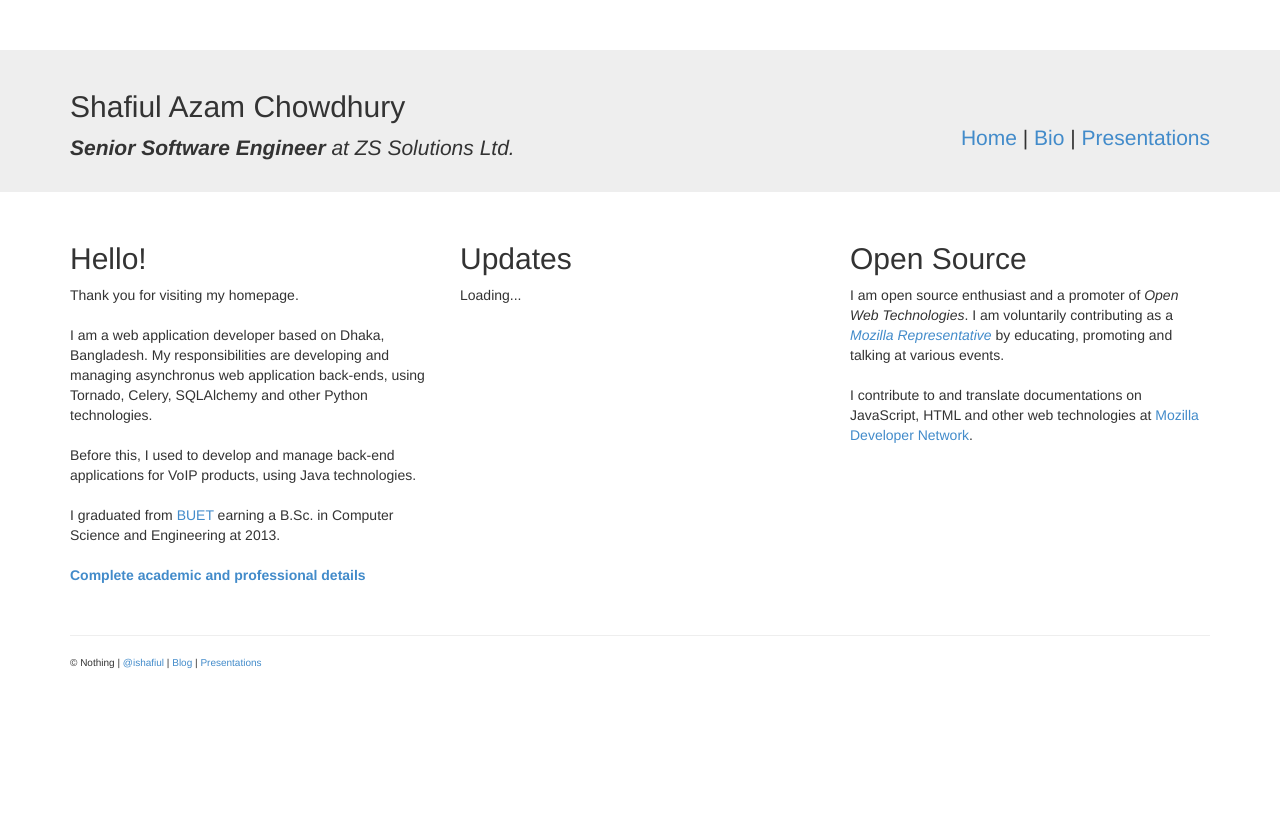
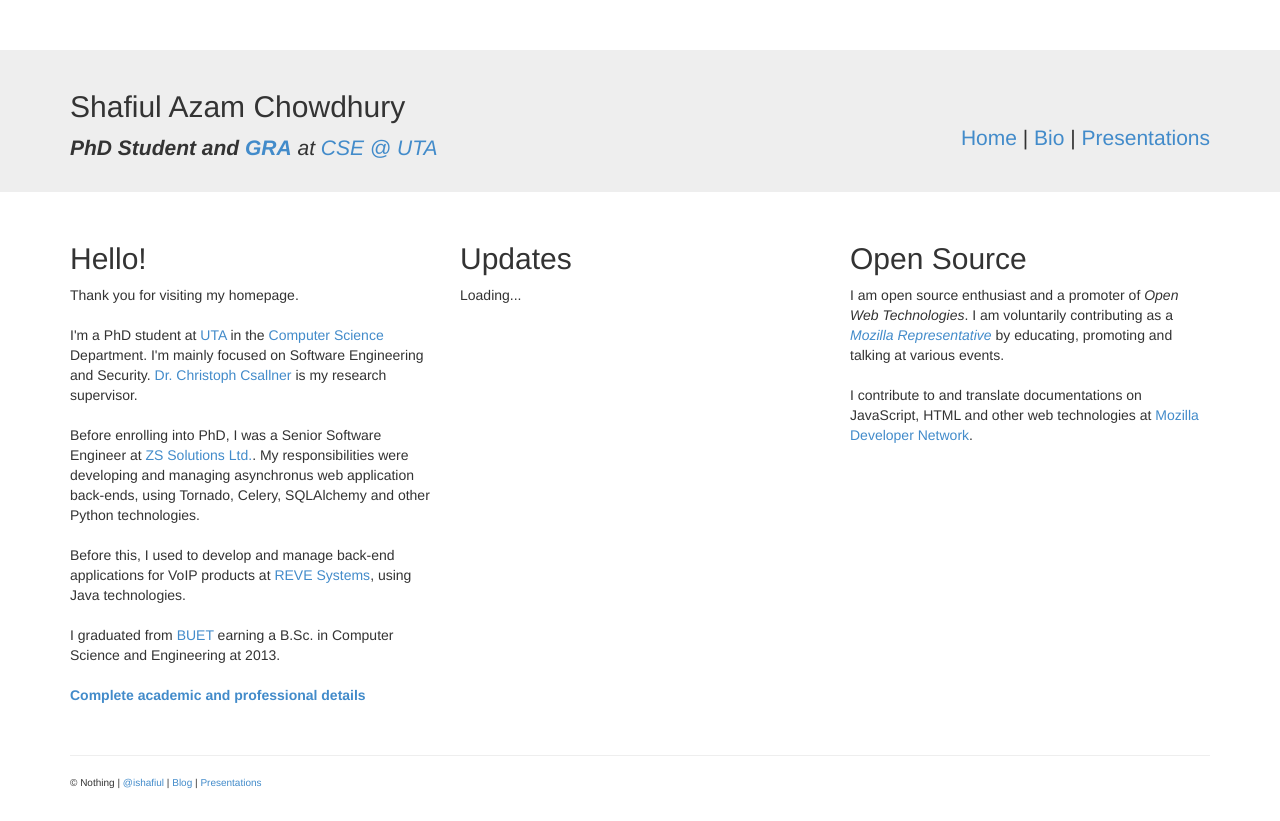
Before and after one commit to shafiul/shafiul.github.com, a plain HTML site: page index.html in a window 1280 px wide. Before the commit the page ends 800 px from the top, so only its background shows below. Drawn offline with nearby package versions, Linux system fonts and the light colour scheme; a script that the page names is missing; files whose address does not match are found by name.

Commit message:
Changes made after enrolling into UTA

```diff
--- a/common.js
+++ b/common.js
@@ -1,5 +1,5 @@
 var bigTitle = 'Shafiul Azam Chowdhury';
-var littleTitle = '<b>Senior Software Engineer</b> at ZS Solutions Ltd.'
+var littleTitle = '<b>PhD Student and <a title=\"Graduate Research Assistant\">GRA</a></b> at <a title=\"Computer Science and Engineering Department at The University of Texas at Arlington\" href=\"http://cse.uta.edu\">CSE @ UTA</a>'
 var headerLinks= '<br/><a href="index.html">Home</a> | \
 <a href="bio.html">Bio</a> | \
 <a href="presentations.html">Presentations</a>'
--- a/index.html
+++ b/index.html
@@ -52,11 +52,15 @@
 
           <br/><br />
 
-          I am a web application developer based on Dhaka, Bangladesh. My responsibilities are developing and managing asynchronus web application back-ends, using Tornado, Celery, SQLAlchemy and other Python technologies.
+          I&apos;m a PhD student at <a href="http://uta.edu">UTA</a> in the <a href="http://cse.uta.edu">Computer Science</a> Department. I&apos;m mainly focused on Software Engineering and Security. <a href="http://ranger.uta.edu/~csallner/">Dr. Christoph Csallner</a> is my research supervisor.
+
+          <br/><br />
+
+          Before enrolling into PhD, I was a Senior Software Engineer at <a href="http://zssbd.com/">ZS Solutions Ltd.</a>. My responsibilities were developing and managing asynchronus web application back-ends, using Tornado, Celery, SQLAlchemy and other Python technologies.
 
           <br/><br/>
 
-          Before this, I used to develop and manage back-end applications for VoIP products, using Java technologies.
+          Before this, I used to develop and manage back-end applications for VoIP products at <a href="http://www.revesoft.com/">REVE Systems</a>, using Java technologies.
 
           <br/><br/>
 
```
Also changed, not shown: bio.html (+1 -1 lines).
